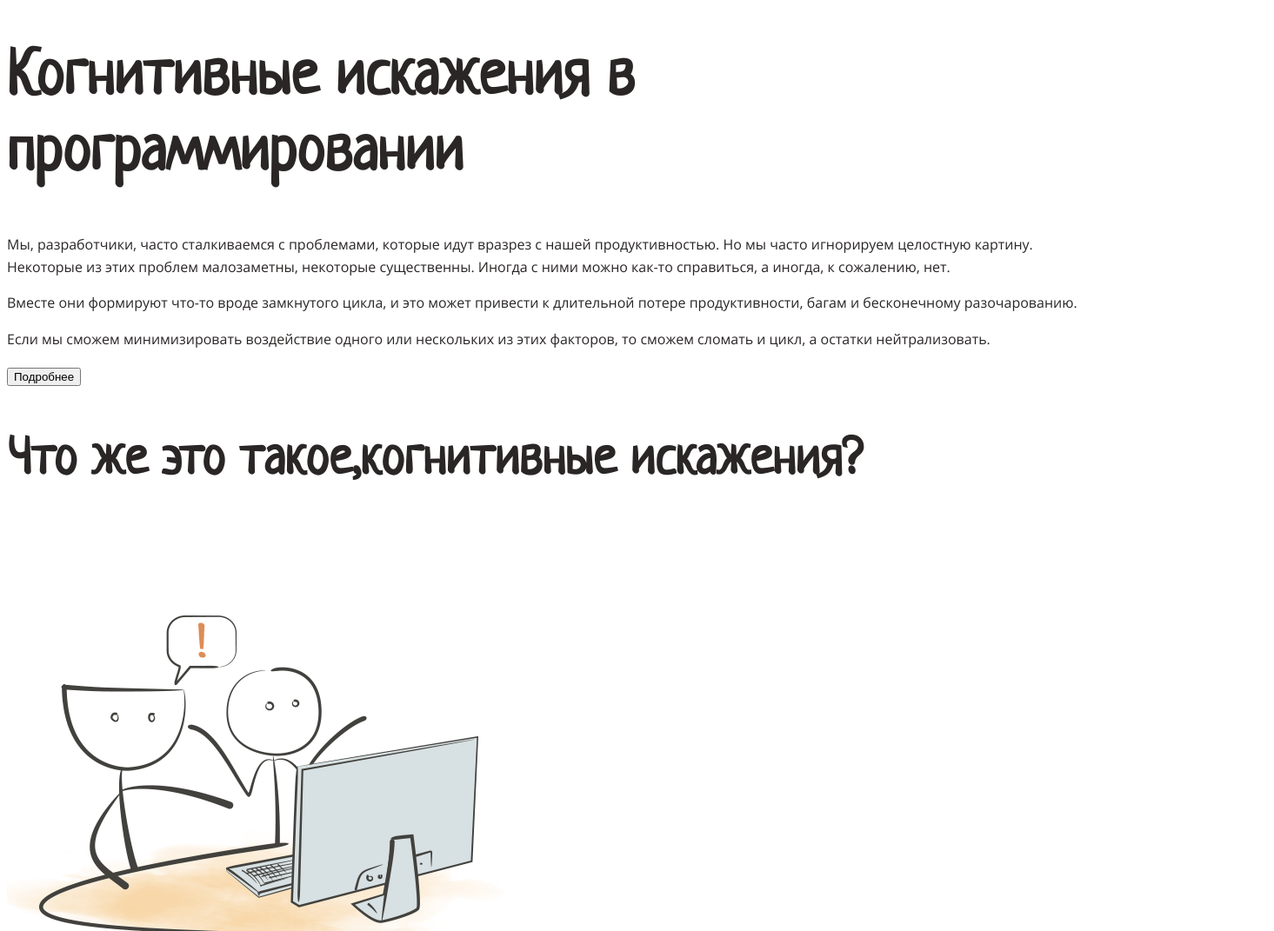
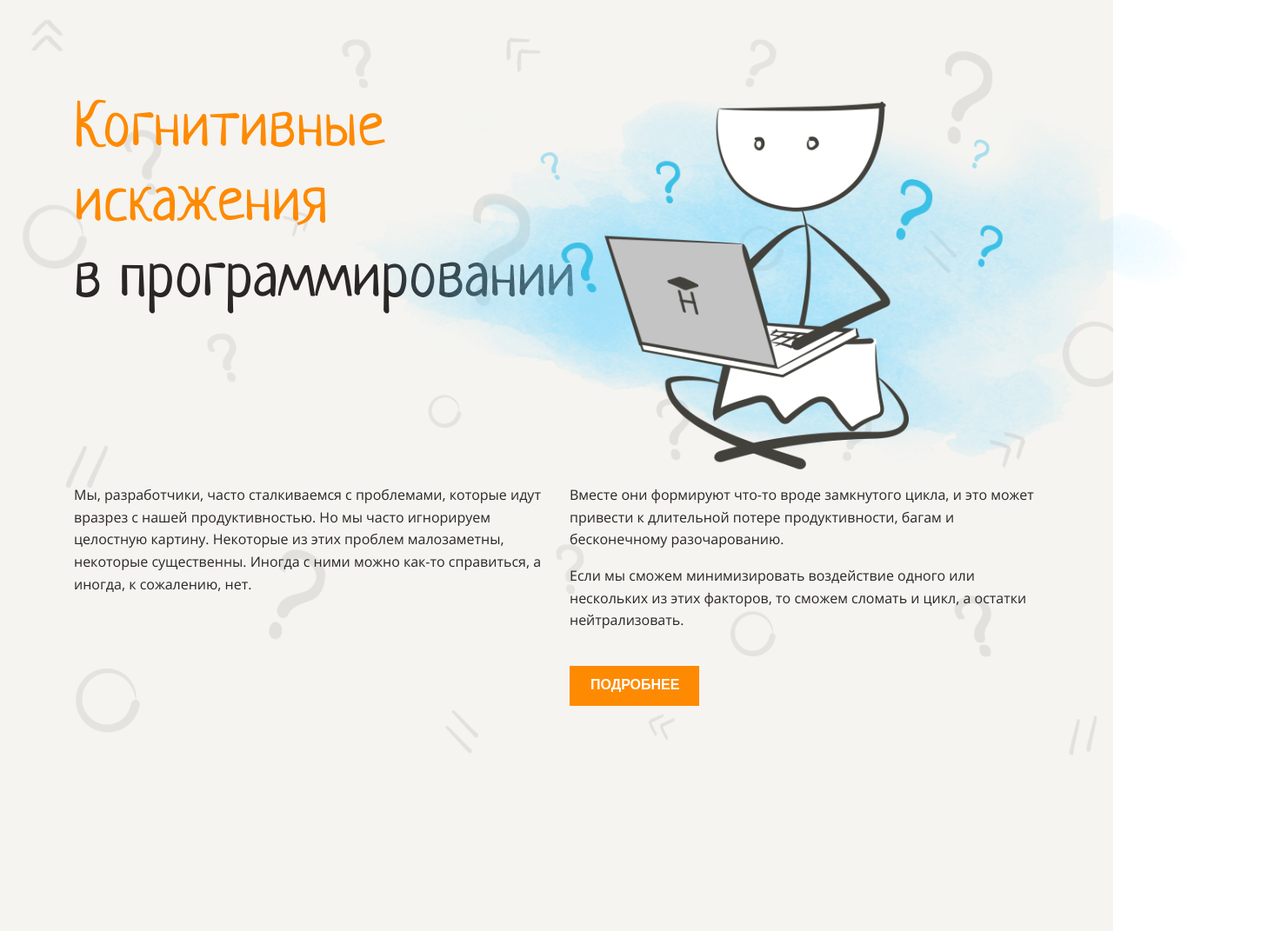
Before and after one commit to AntipovSergey/layout-designer-project-lvl1, a website: page src/index.html in a window 1280 px wide. Shown: the top 1071 px of the page at 87% size, 1465 px wide, since content can reach past the window. Drawn offline with Linux system fonts and the light colour scheme.

Commit message:
Finish header section

```diff
--- a/src/index.html
+++ b/src/index.html
@@ -8,8 +8,10 @@
     <link rel="stylesheet" href="styles/style.css">
 </head>
 <body>
-  <header>
-    <h1 class="header-title">Когнитивные искажения <span class="header-span">в программировании</span></h1>
+  <header class="position-relative question-background background-clair">
+    <div class="wrapper position-relative">
+      <h1 class="header-title">Когнитивные<br> искажения<br> <span class="header-span">в программировании</span></h1>
+      <img class="header-img position-absolute" src="../src/images/main.png" alt="Тота за компьютером">
       <div class="header-content">
         <div class="header-content-left">
           <p>Мы, разработчики, часто сталкиваемся с проблемами, которые идут вразрез с нашей продуктивностью. Но мы часто игнорируем целостную картину. Некоторые из этих проблем малозаметны, некоторые существенны. Иногда с ними можно как-то справиться, а иногда, к сожалению, нет.</p>
@@ -20,8 +22,9 @@
           <button type="button" class="btn btn-orange">Подробнее</button>
         </div>
       </div>
+    </div>
   </header>
-  <main>
+  <!-- <main>
     <h2>Что же это такое,<span>когнитивные искажения?</span> </h2>
     <section class="ikea-effect">
       <div class="ikea-effect-header">
@@ -58,6 +61,6 @@
     <p class="footer-copyright">© 2020 Константин Константинопольский</p>
     <p class="footer-links">По материалам статьи <a href="#">Yash Ranadive Cognitive Biases in Programming</a></p>
     <a class="footer-course" href="#">Курсы программирования Hexlet</a>
-  </footer>
+  </footer> -->
 </body>
 </html>
--- a/src/styles/style.css
+++ b/src/styles/style.css
@@ -25,20 +25,31 @@
 
 @font-face {
   font-family: "Open Sans";
-  font-weight: 900;
+  font-weight: 700;
   src: url('../fonts/OpenSans-Bold.ttf');
 }
 
+* {
+  box-sizing: border-box;
+}
+
 body {
+  padding: 0;
+  margin: 0;
+  display: flex;
+  flex-direction: column;
   font-family: "Open Sans", sans-serif;
   font-size: 16px;
+  font-weight: 400;
   line-height: 1.6em;
   color: var(--dark);
 }
 
 h1, h2, h3, h4 {
+  margin: 0;
   font-family: Neucha, sans-serif;
   line-height: 1.2em;
+  font-weight: 300;
 }
 
 h1 {
@@ -53,14 +64,78 @@ h3 {
   font-size: 34px;
 }
 
-section {
+.wrapper {
   max-width: 1110px;
   margin: 0 auto;
-  margin: 100px 0;
+  padding-top: 100px;
+  padding-bottom: 300px;
 }
 
-.hello {
-  display: block;
+.position-relative {
+  position: relative;
+}
 
-  color: #fff;
+.position-absolute {
+  position: absolute;
 }
+
+.background-clair {
+  background-color: var(--clair);
+}
+
+.question-background::before {
+  content: "";
+  position: absolute;
+  width: 100%;
+  height: 81%;
+  background-image: url('../images/background.png');
+  background-repeat: no-repeat;
+  background-size: cover;
+  opacity: 0.1;
+}
+
+/* Header ---------------------------------------*/
+
+.header-title {
+  margin-top: 7px;
+  margin-bottom: 175px;
+  color: var(--main);
+}
+
+.header-span {
+  color: var(--dark);
+}
+
+.header-img {
+  height: 525px;
+  top: 55px;
+  right: -270px;
+}
+
+.header-content {
+  display: flex;
+  gap: 30px;
+}
+
+.header-content-left,
+.header-content-right {
+  flex: 1 1 50%;
+}
+
+.header-content-right p:last-of-type {
+  margin-bottom: 39px;
+}
+
+.btn {
+  font-weight: 700;
+  font-size: 16px;
+  text-transform: uppercase;
+  border: none;
+  outline: none;
+  padding: 13px 23px 15px 24px;
+  color: var(--white);
+}
+
+.btn-orange {
+  background-color: var(--main);
+}
```
Lines whose indentation alone changed are shown as unchanged.
